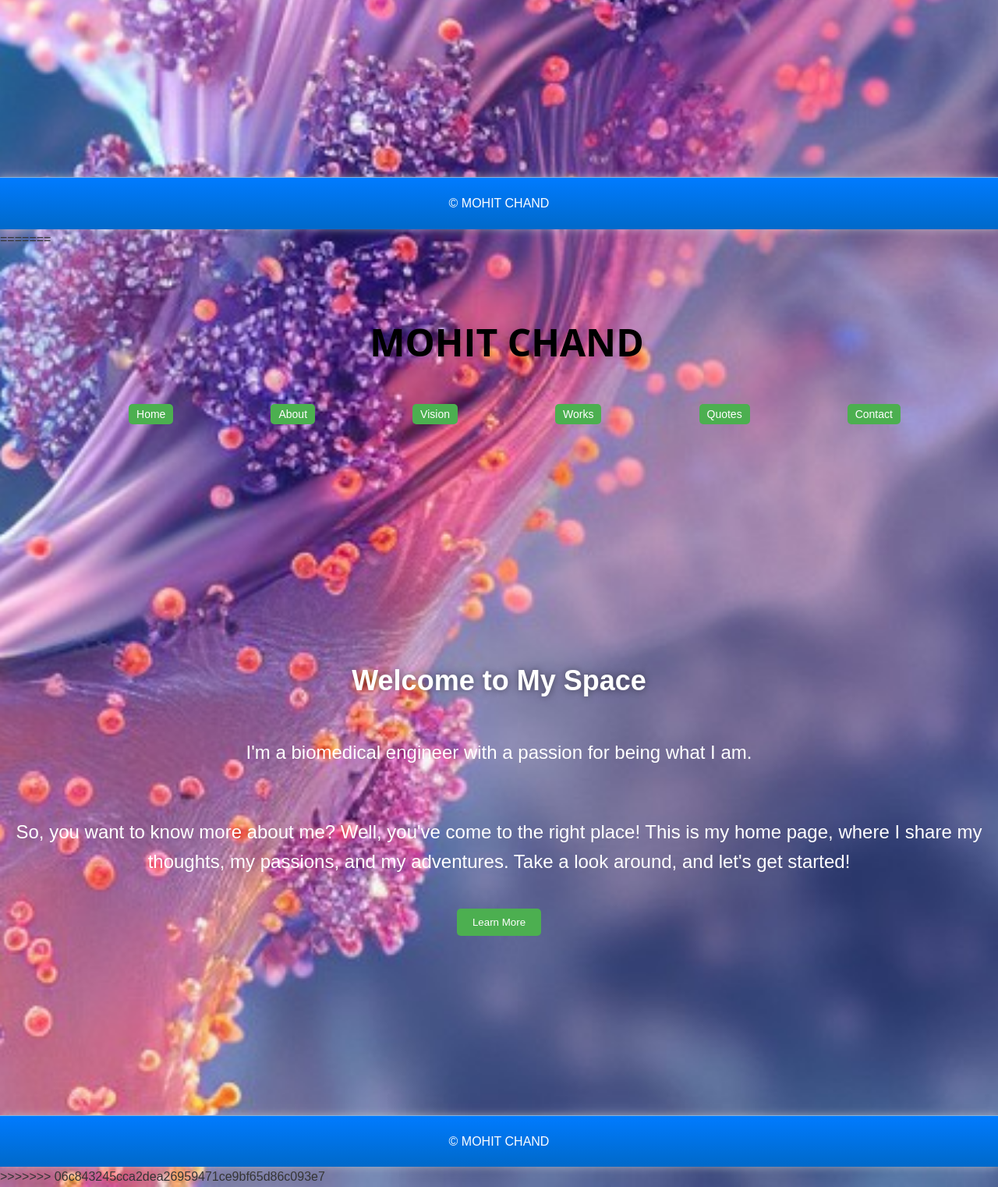
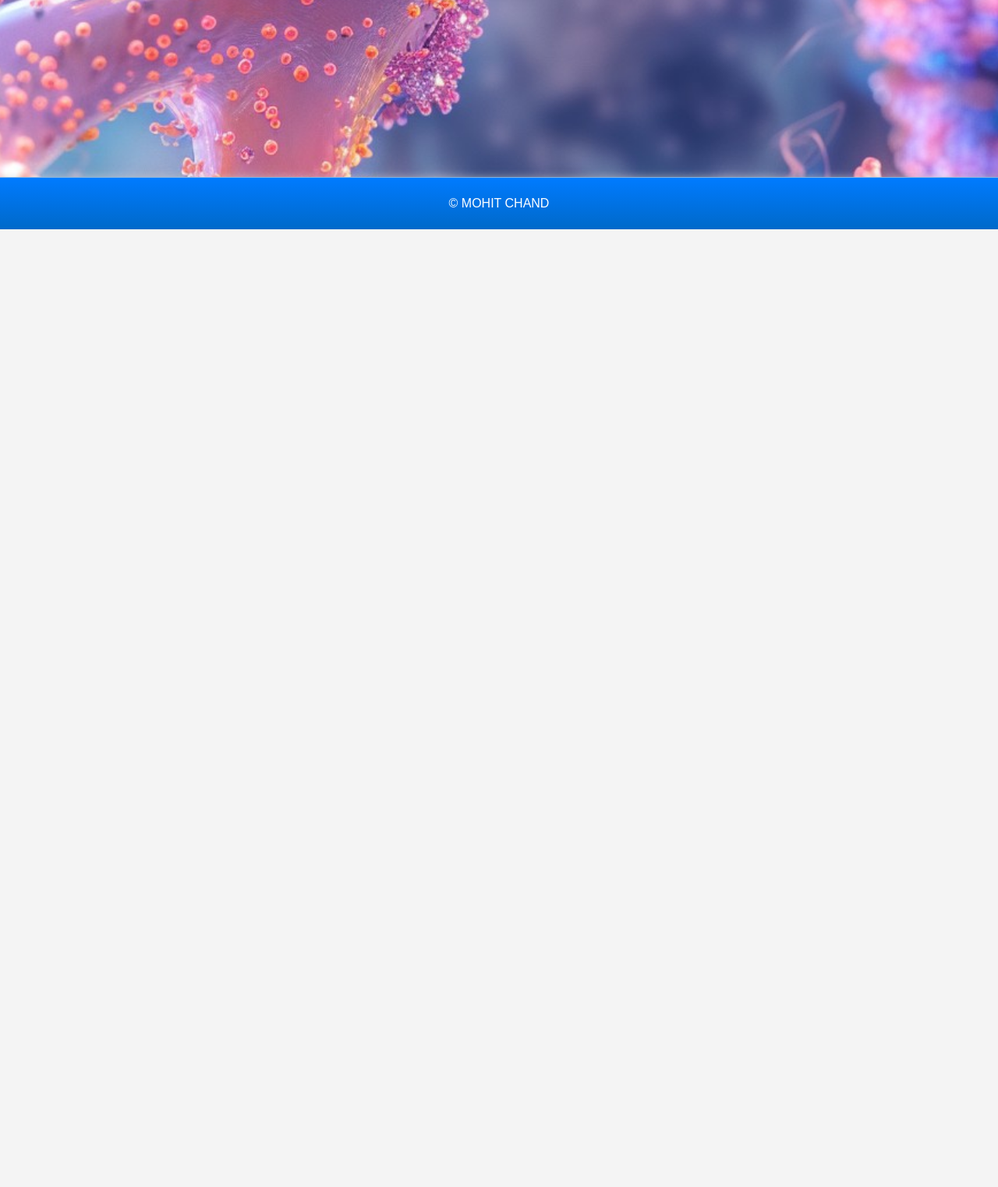
Before and after one commit to raja658/Mohit.github.io, a website: page index.html in a window 1280 px wide. Shown: the part 909-2431 px from the top of the page at 78% size. After the commit the page ends 1203 px from the top, so only its background shows below. Drawn offline with Linux system fonts and the light colour scheme.

Commit message:
Update index.html

```diff
--- a/index.html
+++ b/index.html
@@ -98,105 +98,4 @@
   </footer>
 
 </body>
-=======
-<!DOCTYPE html>
-<html lang="en">
-<head>
-  <meta charset="UTF-8">
-  <meta name="viewport" content="width=device-width, initial-scale=1.0">
-  <meta name="description" content="A portfolio showcasing my work as a bioengineer.">
-  <title>Home - My Portfolio</title>
-  <link rel="stylesheet" href="styles.css">
-  <script src="index.js" defer></script>
-  <link href="https://fonts.googleapis.com/css2?family=Montserrat:wght@700&display=swap" rel="stylesheet">
-</head>
-<body>
-  <header>
-    <canvas id="neuralNetworkCanvas"></canvas>
-    <h1 id="heading-with-bg" class="heading">MOHIT CHAND</h1>
-    <nav>
-      <nav>
-        <ul>
-          <li><a href="index.html"><i class="fa fa-home"></i> Home</a></li>
-          <li><a href="about.html"><i class="fa fa-user"></i> About</a></li>
-          <li><a href="vision.html"><i class="fa fa-eye"></i> Vision</a></li>
-          <li><a href="works.html"><i class="fa fa-briefcase"></i> Works</a></li>
-          <li><a href="quotes.html"><i class="fa fa-quote-left"></i> Quotes</a></li>
-          <li><a href="contact.html"><i class="fa fa-envelope"></i> Contact</a></li>
-        </ul>
-      </nav>
-    </nav>
-  </header>
-
-  <style>
-    /* Add styles for the hero section */
-    .hero {
-      background-image: url('your-background-image.jpg'); /* Add a background image */
-      background-size: cover;
-      background-position: center;
-      height: 100vh;
-      display: flex;
-      justify-content: center;
-      align-items: center;
-      flex-direction: column;
-      padding: 20px;
-    }
-
-    .hero h1 {
-      font-size: 64px; /* Increase font size */
-      font-weight: bold;
-      color: #fff; /* Change text color to white */
-      margin-bottom: 20px;
-      text-shadow: 0 0 10px rgba(0, 0, 0, 0.5); /* Add text shadow */
-    }
-
-    .hero p {
-      font-size: 24px;
-      color: #fff; /* Change text color to white */
-      margin-bottom: 40px;
-      text-align: center; /* Center the paragraph text */
-    }
-
-    .hero button {
-      background-color: #4CAF50; /* Change button background color */
-      color: #fff; /* Change button text color */
-      padding: 10px 20px;
-      border: none;
-      border-radius: 5px;
-      cursor: pointer;
-    }
-
-    .hero button:hover {
-      background-color: #3e8e41; /* Change button hover background color */
-    }
-  </style>
-
-<!-- Modal HTML structure -->
-<div class="modal" id="purpose-modal">
-  <div class="modal-content">
-    <h2>What's your purpose of visit?</h2>
-    <input type="text" id="purpose-input" placeholder="Enter your purpose...">
-    <div class="checkbox-container">
-      <input type="checkbox" id="remember-me" />
-      <label for="remember-me">Remember Me</label>
-    </div>
-    <button id="submit-purpose">Submit</button>
-  </div>
-</div>
-
-  <!-- Hero section -->
-  <div class="hero main-content wrappper hero-section">
-    <h1 class="animate">Welcome to My Space</h1>
-    <p>I'm a biomedical engineer with a passion for being what I am.</p>
-    <p>So, you want to know more about me? Well, you've come to the right place! This is my home page, where I share my thoughts, my passions, and my adventures. Take a look around, and let's get started!</p>
-    <button onclick="location.href='about.html#About'">Learn More</button>
-    <!-- Add a new section for a brief introduction -->
-  </div>
-
-  <footer>
-    &copy; <span id="currentYear"></span> MOHIT CHAND
-  </footer>
-
-</body>
->>>>>>> 06c843245cca2dea26959471ce9bf65d86c093e7
 </html>
```
